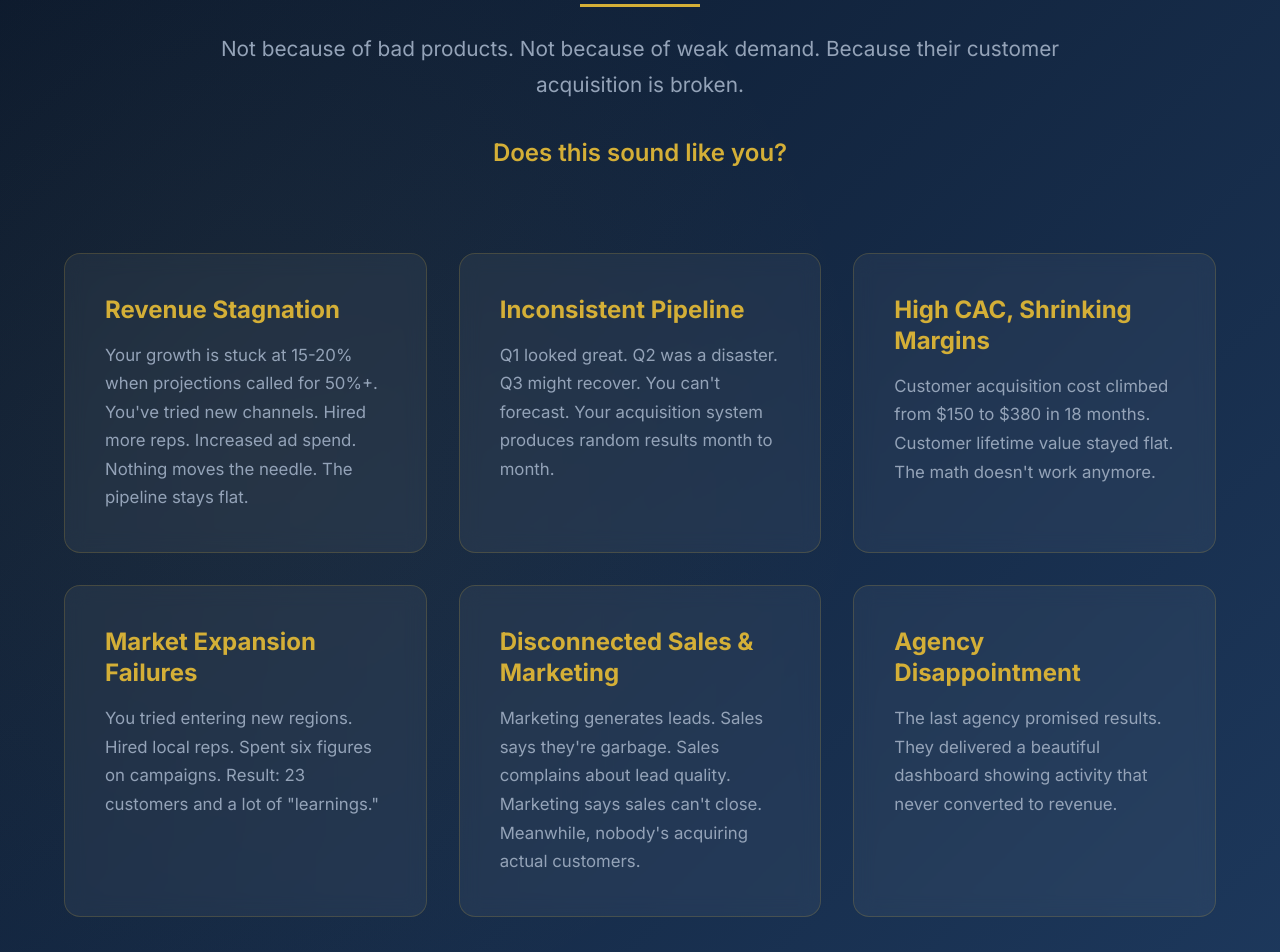
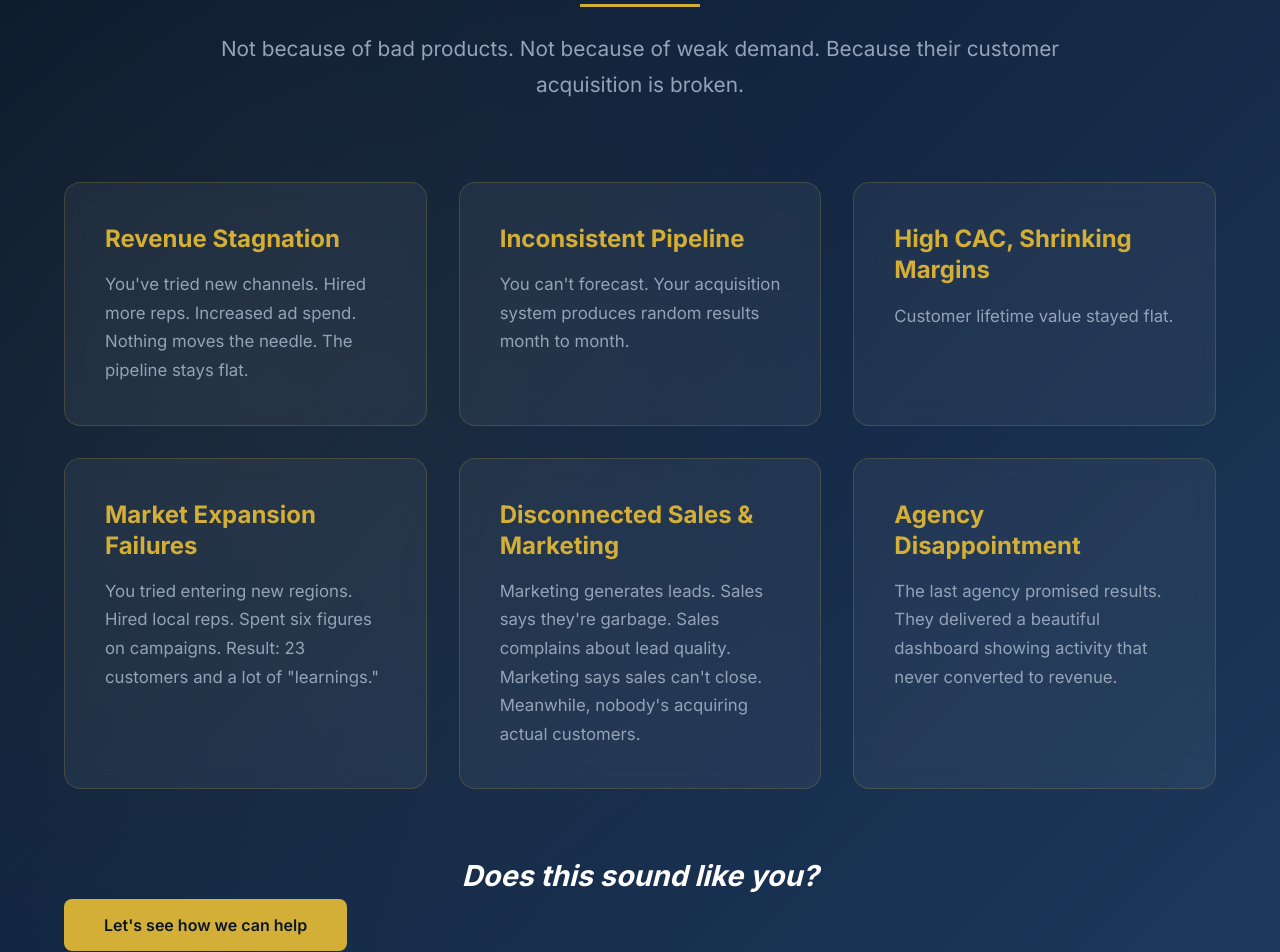
Before and after one commit to Shamiivan/momentum-website, a React (Vite) app: page / in a window 1280 px wide. Shown: the part 2240-3192 px from the top of the page. Built offline with nearby package versions, Linux system fonts and the light colour scheme.

Commit message:
clean up

```diff
--- a/src/App.tsx
+++ b/src/App.tsx
@@ -81,7 +81,7 @@ const MomentumLanding = () => {
   };
 
   const partners = [
-    { name: 'TELUS', revenue: '$40M+ revenue', logo: 'TELUS' },
+    { name: 'TELUS', revenue: '$50M+ revenue', logo: 'TELUS' },
     { name: 'Partner Network', revenue: '5,000+ customers', logo: 'PARTNERS' },
     { name: 'Growth Metrics', revenue: '312% ROI', logo: 'METRICS' }
   ];
@@ -96,15 +96,15 @@ const MomentumLanding = () => {
   const painPoints = [
     {
       title: 'Revenue Stagnation',
-      text: 'Your growth is stuck at 15-20% when projections called for 50%+. You\'ve tried new channels. Hired more reps. Increased ad spend. Nothing moves the needle. The pipeline stays flat.'
+      text: 'You\'ve tried new channels. Hired more reps. Increased ad spend. Nothing moves the needle. The pipeline stays flat.'
     },
     {
       title: 'Inconsistent Pipeline',
-      text: 'Q1 looked great. Q2 was a disaster. Q3 might recover. You can\'t forecast. Your acquisition system produces random results month to month.'
+      text: 'You can\'t forecast. Your acquisition system produces random results month to month.'
     },
     {
       title: 'High CAC, Shrinking Margins',
-      text: 'Customer acquisition cost climbed from $150 to $380 in 18 months. Customer lifetime value stayed flat. The math doesn\'t work anymore.'
+      text: 'Customer lifetime value stayed flat.'
     },
     {
       title: 'Market Expansion Failures',
@@ -291,9 +291,7 @@ const MomentumLanding = () => {
               <p className="pain-subtitle" data-animate style={withDelay(0.1)}>
                 Not because of bad products. Not because of weak demand. Because their customer acquisition is broken.
               </p>
-              <p className="pain-question" data-animate style={withDelay(0.2)}>
-                Does this sound like you?
-              </p>
+
             </div>
             <div className="pain-grid">
               {painPoints.map((point, idx) => (
@@ -309,8 +307,16 @@ const MomentumLanding = () => {
               ))}
             </div>
             <p className="pain-closing" data-animate style={withDelay(0.35)}>
-              That's why we do things differently.
+                Does this sound like you?
             </p>
+                    <button
+                  className="btn-primary-new"
+                  onClick={scrollToContact}
+                  data-animate
+                  style={withDelay(0.5)}
+                >
+                  Let's see how we can help
+                </button>
           </div>
         </section>
 
```
